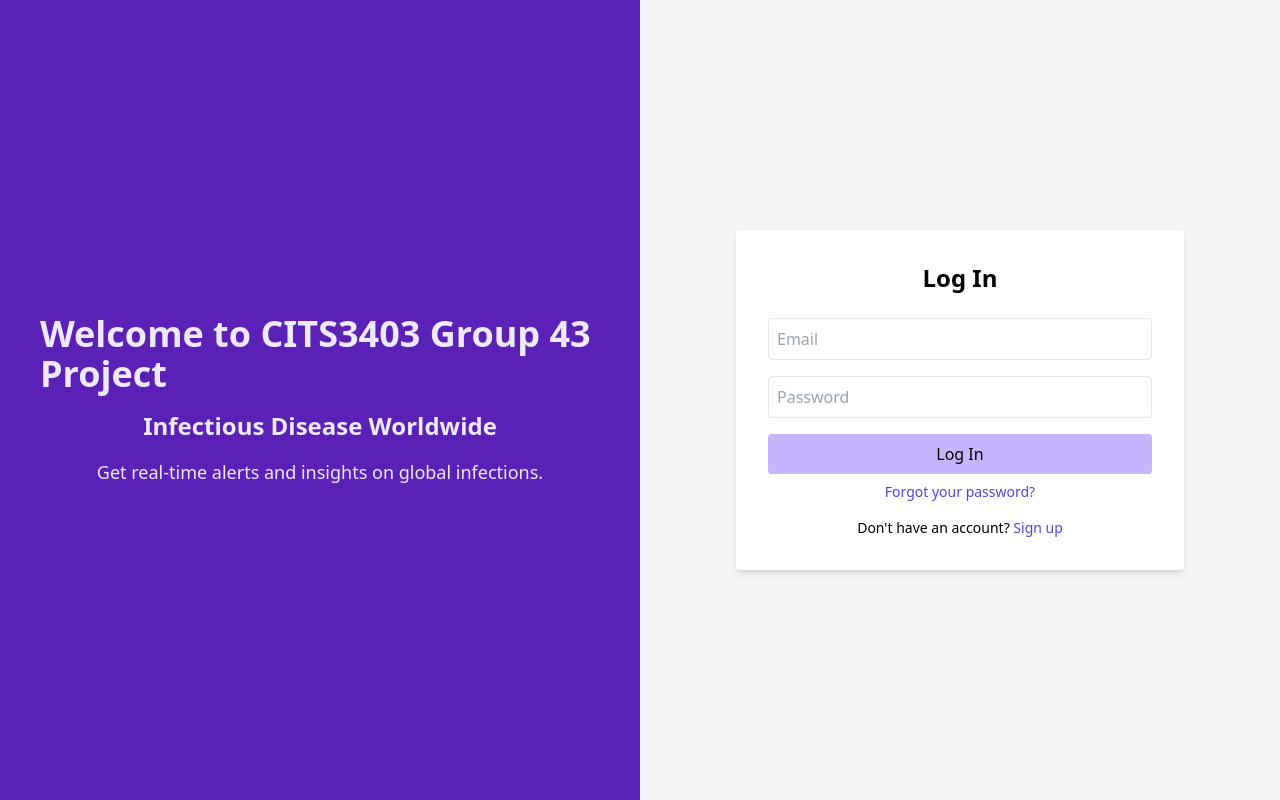
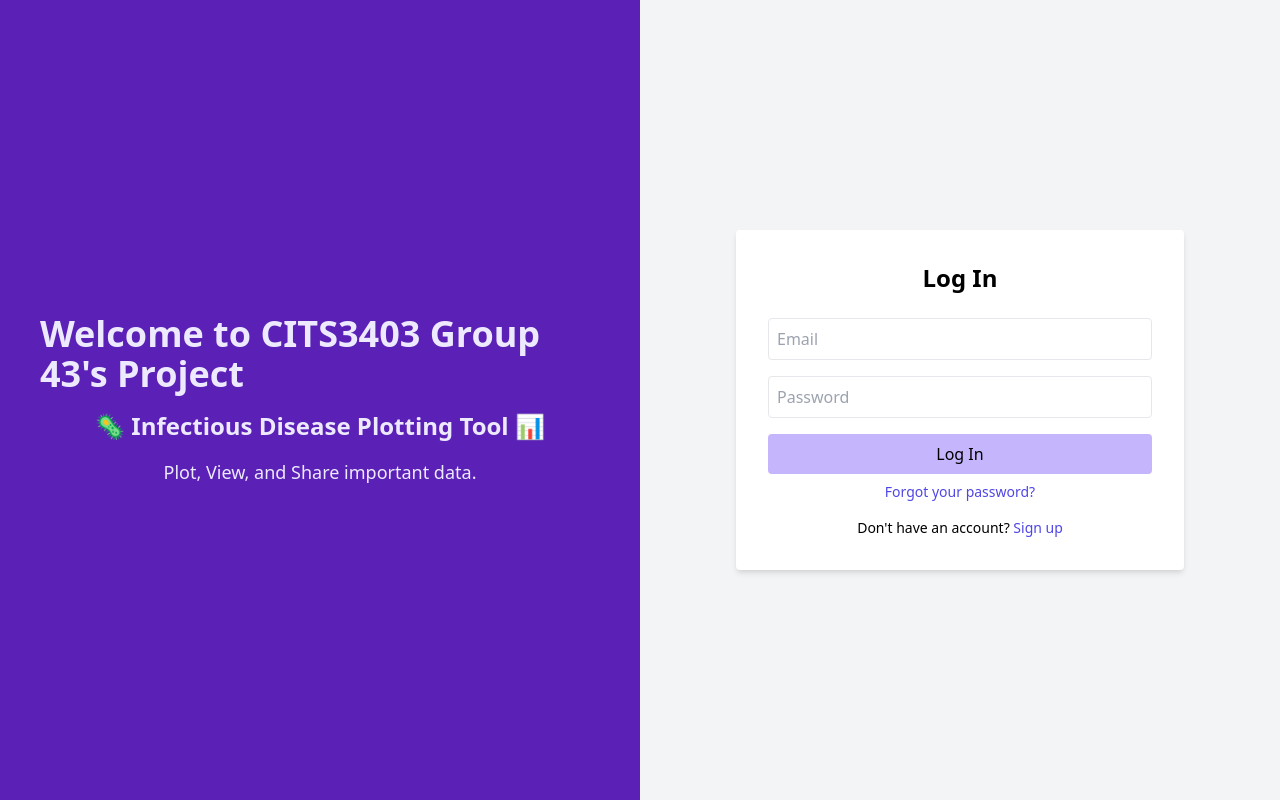
Before and after one commit to M-codes/CITS3403-project, a Flask app: template app/templates/login.html in a window 1280 px wide. Run offline with Flask 3, Linux system fonts and the light colour scheme; the template is opened without the code that fills it, so the values that code supplies are empty.

Commit message:
fixed welcome message and started adding comments

```diff
--- a/app/models.py
+++ b/app/models.py
@@ -5,7 +5,7 @@ db = SQLAlchemy()
 from app import db
 from datetime import datetime
 
-# User model
+# User model: sot
 class User(db.Model):
     id = db.Column(db.Integer, primary_key=True)
     email = db.Column(db.String(120), unique=True, nullable=False)
--- a/app/routes.py
+++ b/app/routes.py
@@ -749,5 +749,5 @@ def share_plot_to_forum():
     db.session.add(shared_plot)
     db.session.commit()
 
-    flash("Plot successfully shared to the forum!", "success")
+    flash("Plot successfully shared to the forum!", "share:success")
     return redirect(url_for('main.forum'))
--- a/app/templates/login.html
+++ b/app/templates/login.html
@@ -10,9 +10,9 @@
 <body class="min-h-screen flex">
     <!-- Left Side: Info Panel -->
     <div class="w-1/2 bg-purple-800 text-white flex flex-col justify-center items-center p-10 text-purple-100">
-        <h1 class="text-4xl font-bold mb-4">Welcome to CITS3403 Group 43 Project</h1>
-        <h2 class="text-2xl font-bold mb-4">Infectious Disease Worldwide</h2>
-        <p class="text-lg max-w-md text-center">Get real-time alerts and insights on global infections.</p>
+        <h1 class="text-4xl font-bold mb-4"> Welcome to CITS3403 Group 43's Project</h1>
+        <h2 class="text-2xl font-bold mb-4">🦠 Infectious Disease Plotting Tool 📊</h2>
+        <p class="text-lg max-w-md text-center">Plot, View, and Share important data.</p>
     </div>
 
     <!-- Right Side: Login Form -->
--- a/app/templates/signup.html
+++ b/app/templates/signup.html
@@ -11,8 +11,8 @@
 </head>
 <body class="min-h-screen flex">
   <div class="w-1/2 bg-purple-800 text-white flex flex-col justify-center items-center p-10 text-purple-100">
-    <h1 class="text-4xl font-bold mb-4">Welcome to CITS3403 Group 43</h1>
-    <p class="text-lg text-center max-w-md">Create your account to get real-time disease data and alerts.</p>
+    <h1 class="text-4xl font-bold mb-4">Welcome to CITS3403 Group 43's Project</h1>
+    <p class="text-lg text-center max-w-md">Create your account to plot up to date infection data, and share with others.</p>
   </div>
 
   <div class="w-1/2 flex items-center justify-center p-8 bg-gray-100">
```
